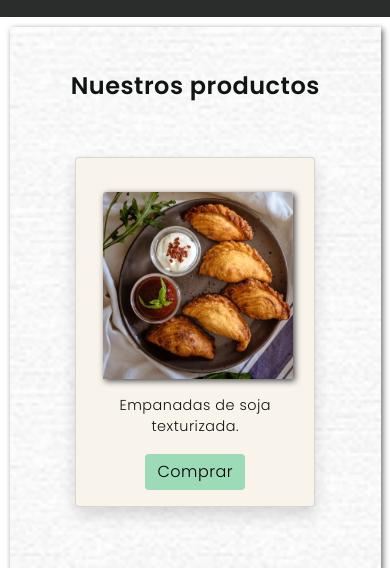
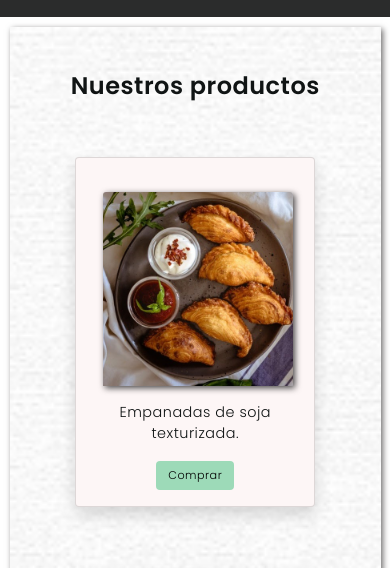
Before and after one commit to LucreciaPannunzio/Pippers, a website: page index.html in a window 390 px wide. Shown: the part 269-837 px from the top of the page. Drawn offline with nearby package versions, Linux system fonts and the light colour scheme.

Commit message:
correcciones finales

```diff
--- a/scss/style.scss
+++ b/scss/style.scss
@@ -351,7 +351,7 @@ footer {
                     margin-top: 20px;
                     padding: 1px;
                     align-items: center;
-                    background-color: rgb(248, 244, 236);
+                    background: #fdf6f6;
                 }
                 .productos__contenedor__img--img {
                     width: 170px;
@@ -363,6 +363,9 @@ footer {
                 .productos__contenedor__img__text{
                     font-size: .9rem;
                     text-align: center;
+                }
+                .productos__contenedor__img__button {
+                   font-size: .7rem;
                 }
             }
         }
```
Also changed, not shown: css/style.css.
